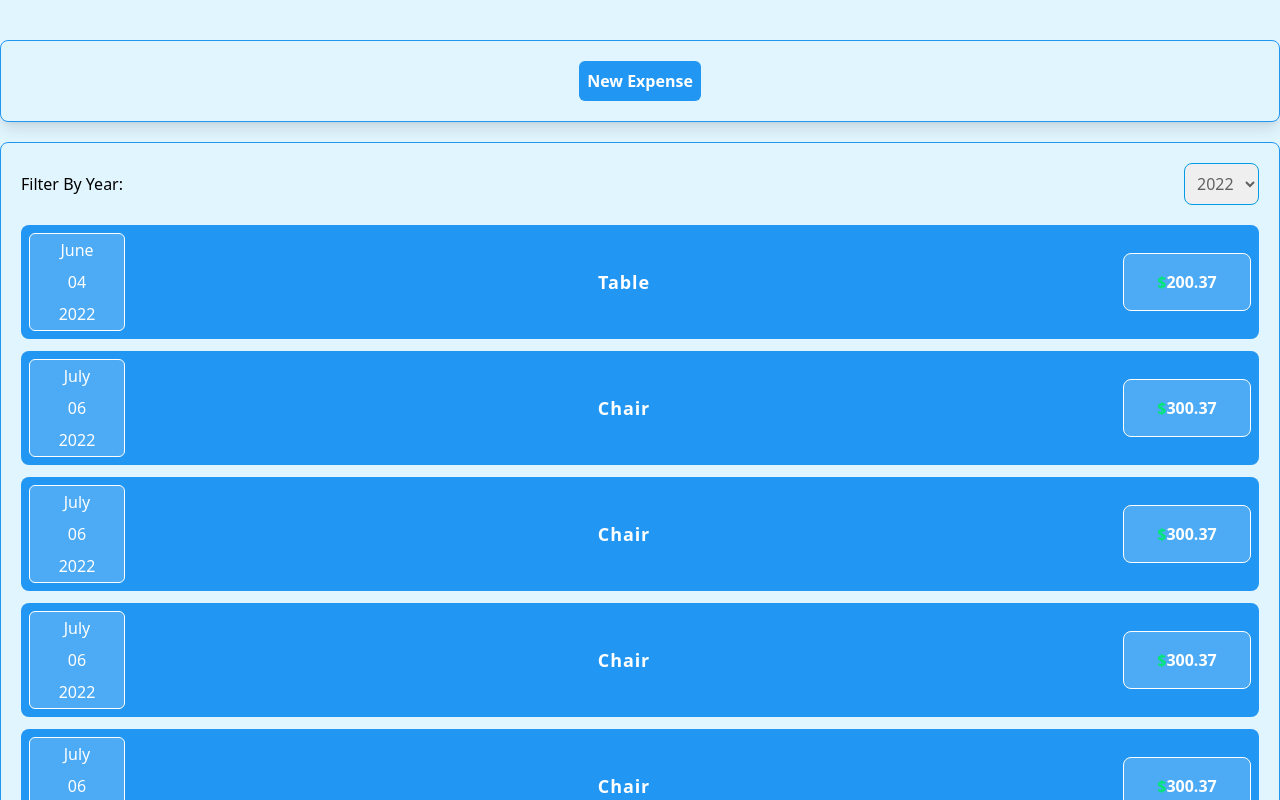
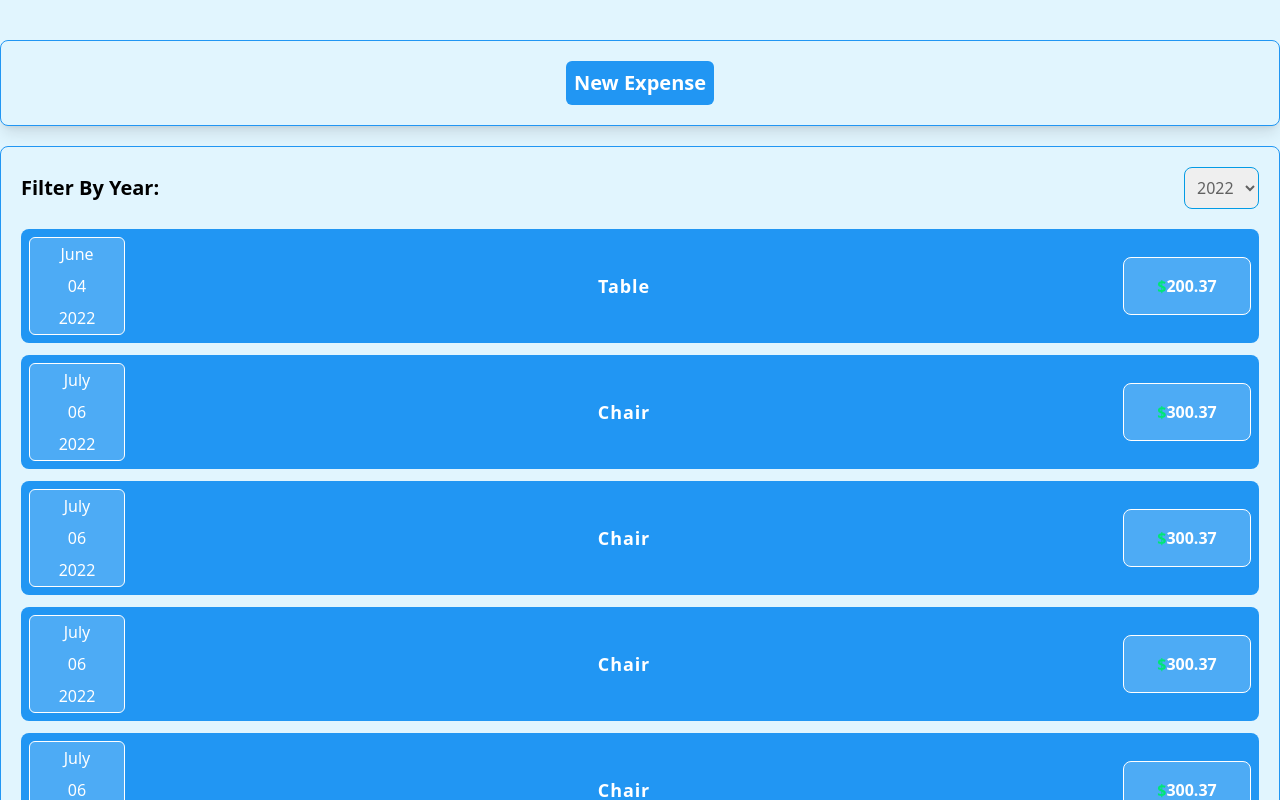
Before and after one commit to mojahid-belaman/Expense, a React (Create React App) app: page / in a window 1280 px wide. Built offline with nearby package versions, Linux system fonts and the light colour scheme.

Commit message:
update components atoms

```diff
--- a/src/components/atoms/Button.js
+++ b/src/components/atoms/Button.js
@@ -1,4 +1,4 @@
 const Button = (props) => {
-    return (<button className="bg-secondary hover:bg-tertiary text-white font-bold p-2 rounded-md" type={props?.type} onClick={props?.onClick}>{props.text}</button>)
+    return (<button className="bg-secondary hover:bg-tertiary text-white text-xl font-bold p-2 rounded-md" type={props?.type} onClick={props?.onClick}>{props.text}</button>)
 }
 export default Button
--- a/src/components/atoms/InputText.js
+++ b/src/components/atoms/InputText.js
@@ -1,6 +1,6 @@
 const InputText = (props) => {
     return (
-        <input className='p-2 rounded-lg outline-none border border-[#039be5] mt-2 text-[#616161]' type='text' placeholder='Enter Title...' maxLength="15" value={props.value} onChange={props.onChange} />
+        <input className='p-2 rounded-lg outline-none border border-[#039be5] mt-2 text-[#616161]' type='text' placeholder='Enter Title...' maxLength="25" value={props.value} onChange={props.onChange} />
     )
 }
 
--- a/src/components/atoms/Label.js
+++ b/src/components/atoms/Label.js
@@ -1,6 +1,6 @@
 const Label = (props) => {
     return (
-        <label>{props.text}</label>
+        <label className="text-xl font-semibold">{props.text}</label>
     )
 }
 
```
